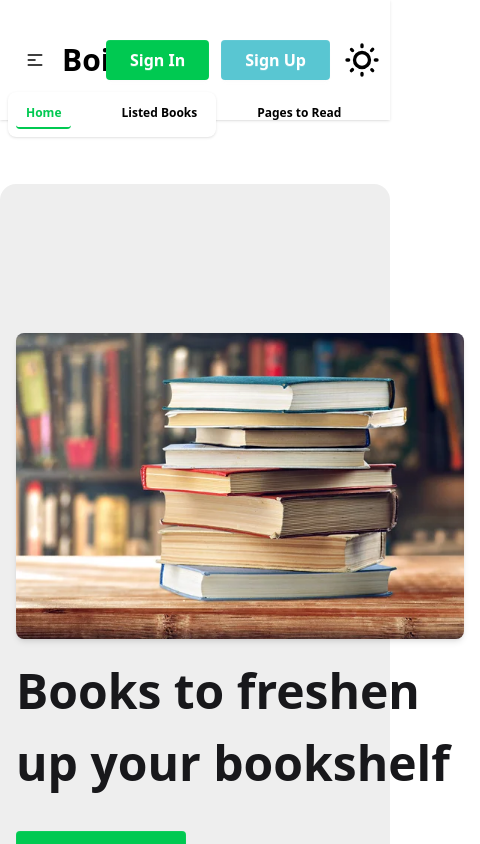
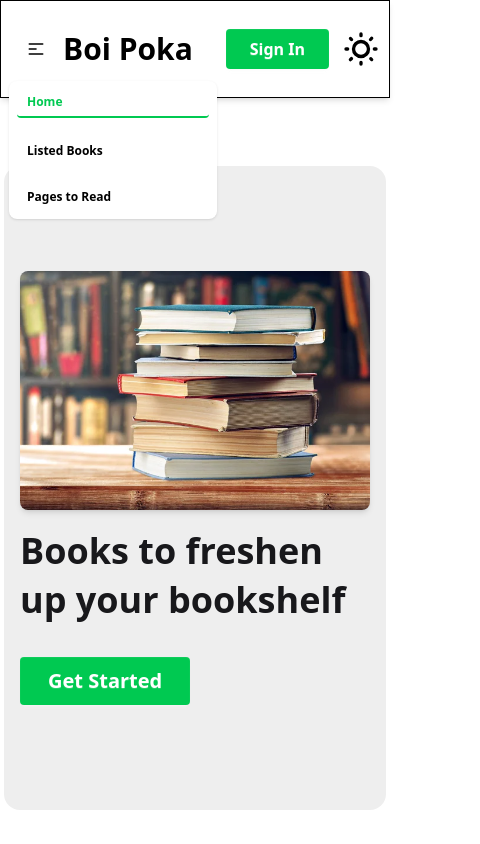
Before and after one commit to sahkil12/Boi-Poka-Book-Vibe, a React (Vite) app: page / in a window 390 px wide. Both pictures are taken after a click on the button 35 px from the left and 60 px from the top of the page. Shown: the top 844 px of the page, 480 px wide, since content can reach past the window. Built offline with nearby package versions, Linux system fonts and the light colour scheme; a web font is replaced by a local one.

Commit message:
fixed hero section responsive issue

```diff
--- a/src/App.css
+++ b/src/App.css
@@ -6,11 +6,11 @@
     font-family: "Playfair Display", serif;
 }
 
-.nav-bar li a.active{
+/* .nav-bar li a.active{
 
     color: rgba(12, 190, 12, 0.911);
     border: 1px solid rgb(23, 187, 23);
     padding: 10px 20px ;
     border-radius: 10px;
     transition-duration: 0.3s;
-}
+} */
--- a/src/assets/Components/Banner/Banner.jsx
+++ b/src/assets/Components/Banner/Banner.jsx
@@ -3,16 +3,16 @@ import bannerImg from '../../Image/books.jpg'
 const Banner = () => {
 
     return (
-        <div className="hero bg-[#22222213] min-h-screen rounded-2xl">
+        <div className="hero bg-[#22222213] min-h-[calc(100vh-200px)] rounded-2xl">
   <div className="hero-content flex-col lg:flex-row-reverse">
     <img
       src={bannerImg}
-      className="max-w-md rounded-lg shadow-md lg:h-[500px]"
+      className="lg:max-w-md rounded-lg shadow-md lg:h-[500px]"
     />
     <div className='text-start space-y-8'>
-      <h1 className="text-5xl/normal lg:text-6xl/normal font-bold Playfair">Books to freshen up your bookshelf</h1>
+      <h1 className="text-4xl/snug lg:text-6xl/snug font-bold Playfair">Books to freshen up your bookshelf</h1>
 
-      <button className="btn border-none bg-green-500 text-xl px-7 py-6 work-sans">Get Started</button>
+      <button className="btn border-none text-white bg-green-500 font-bold text-xl px-7 py-6 work-sans">Get Started</button>
     </div>
   </div>
 </div>
--- a/src/assets/Components/Home/Home.jsx
+++ b/src/assets/Components/Home/Home.jsx
@@ -8,7 +8,6 @@ const Home = () => {
             <Helmet>
                 <title>Boi Poka | Home </title>
             </Helmet>
-
             <Banner></Banner>
             <Books></Books>
 
--- a/src/assets/Components/Navbar/Navbar.jsx
+++ b/src/assets/Components/Navbar/Navbar.jsx
@@ -20,7 +20,7 @@ const Navbar = () => {
 
   const links = (
     <>
-      <nav className="nav-bar flex gap-10">
+
         <li>
           <NavLink className={({isActive})=> isActive? 'text-green-500 font-bold border-b-2' : ''} to={"/"}>Home</NavLink>
         </li>
@@ -30,11 +30,11 @@ const Navbar = () => {
         <li>
           <NavLink className={({isActive})=> isActive? 'text-green-500 font-bold border-b-2' : ''} to={"/pageChart"}>Pages to Read</NavLink>
         </li>
-      </nav>
+
     </>
   );
   return (
-    <div className="navbar text-black shadow-sm py-10 lg:px-30 work-sans ">
+    <div className="navbar border w-full text-black shadow-md py-7 lg:px-30 work-sans">
       <div className="navbar-start">
         <div className="dropdown">
           <div tabIndex={0} role="button" className="btn btn-ghost lg:hidden">
@@ -56,7 +56,7 @@ const Navbar = () => {
           </div>
           <ul
             tabIndex={0}
-            className="menu menu-sm dropdown-content  bg-white rounded-box z-1 mt-3 w-52 p-2 shadow text-lg font-semibold"
+            className="menu menu-sm dropdown-content  bg-white rounded-box z-1 mt-3 w-52 p-2 shadow text-lg font-semibold gap-5"
           >
             {links}
           </ul>
@@ -66,13 +66,13 @@ const Navbar = () => {
         </Link>
       </div>
       <div className="navbar-center hidden lg:flex ">
-        <ul className="px-1 text-lg font-semibold lg:gap-9">{links}</ul>
+        <ul className="px-1 text-lg font-semibold lg:gap-9 flex flex-row">{links}</ul>
       </div>
       <div className="navbar-end gap-3 lg:gap-6 text-lg font-semibold">
         <a className="btn border-none text-white text-base bg-green-500 px-6">
           Sign In{" "}
         </a>
-        <a className="btn border-none text-white text-base bg-[#59C6D2] px-6">
+        <a className="btn hidden xl:flex border-none text-white text-base bg-[#59C6D2] px-6">
           Sign Up
         </a>
 
--- a/src/assets/Components/Root/Root.jsx
+++ b/src/assets/Components/Root/Root.jsx
@@ -5,10 +5,10 @@ import Navbar from "../Navbar/Navbar";
 const Root = () => {
     return (
         <div className="">
-            <div className="mx-auto sticky top-0 z-50 bg-white">
+            <header className="mx-auto sticky top-0 z-50 bg-white">
                 <Navbar></Navbar>
-            </div>
-            <div className="container mx-auto">
+            </header>
+            <div className="container mx-auto p-1">
                 <Outlet></Outlet>
             </div>
             <Footer></Footer>
```
